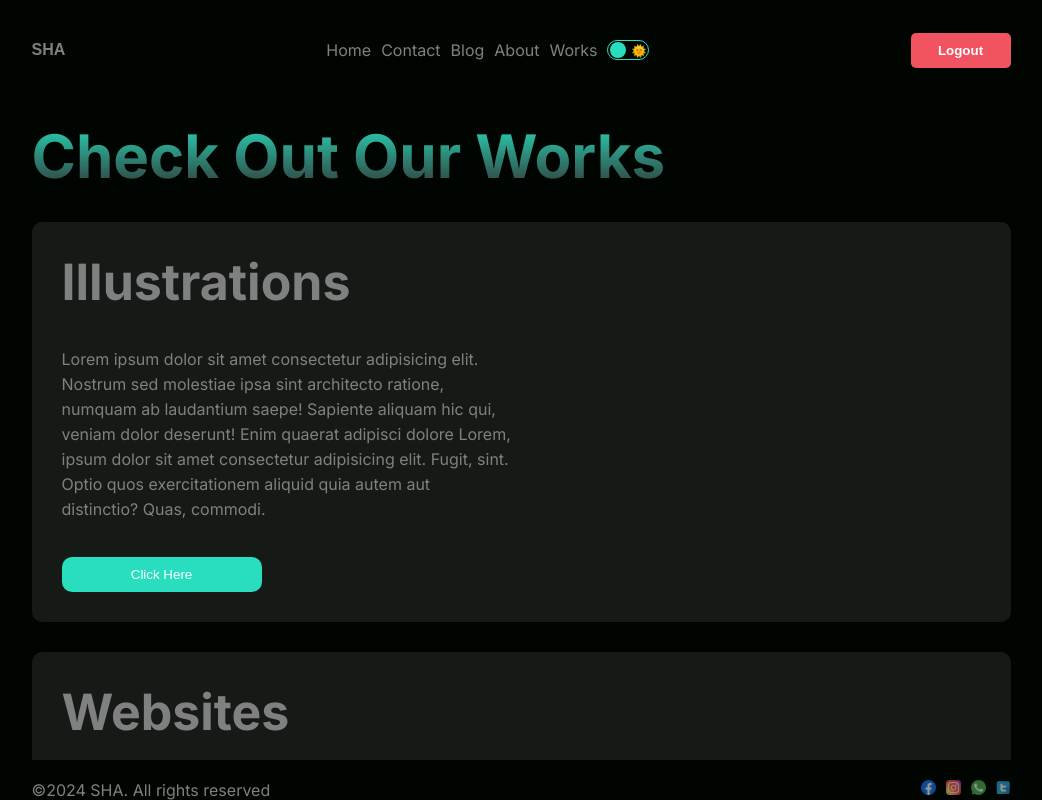
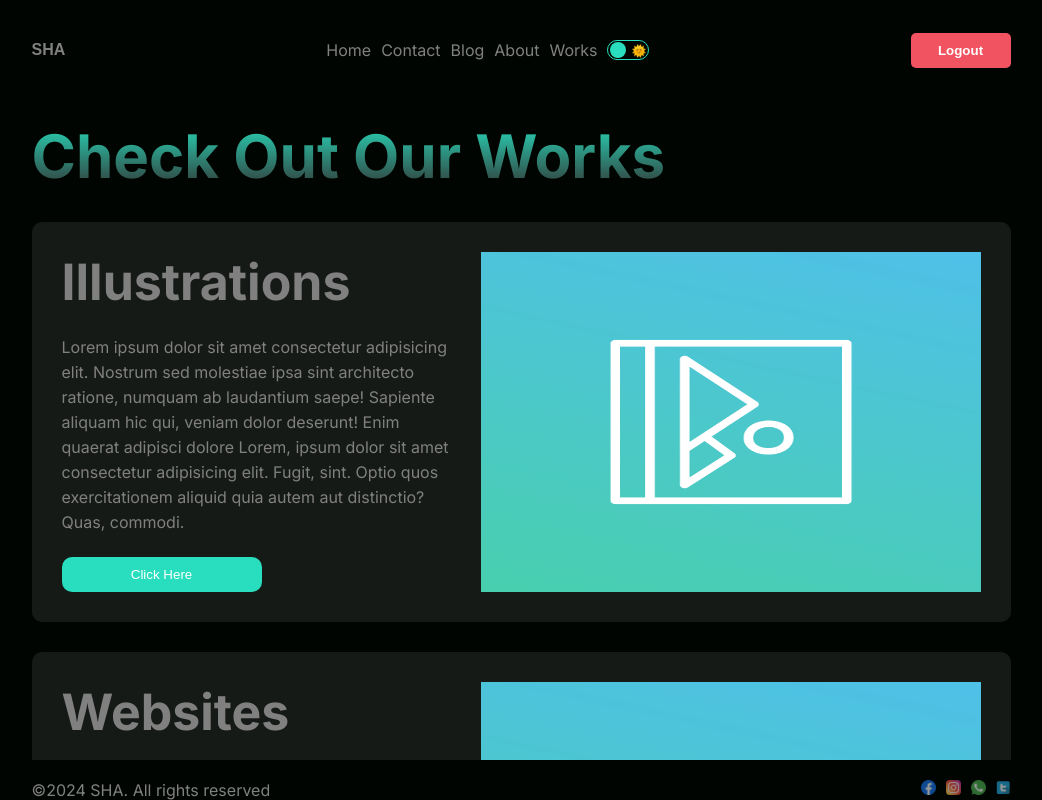
Before and after one commit to shalu2022/nextjs-blog-app, a Next.js app: page /works in a window 1280 px wide. Shown: the whole page, without its empty margins (119-1161 px from the left). Built offline with nearby package versions, Linux system fonts and the light colour scheme.

Commit message:
#15 added image in work page

```diff
--- a/src/app/works/[category]/page.module.css
+++ b/src/app/works/[category]/page.module.css
@@ -1,5 +1,6 @@
 .title{
     text-transform: capitalize;
+    margin-top: 10px;
 }
 .body{
     margin-top: 20px;
--- a/src/app/works/page.jsx
+++ b/src/app/works/page.jsx
@@ -1,22 +1,26 @@
 import react from 'react'
 import style from './page.module.css'
+import Image from 'next/image'
 
 export default function Work(){
     const cards = [
         {
             heading: "Illustrations",
             body: "Lorem ipsum dolor sit amet consectetur adipisicing elit. Nostrum sed molestiae ipsa sint architecto ratione, numquam ab laudantium saepe! Sapiente aliquam hic qui, veniam dolor deserunt! Enim quaerat adipisci dolore Lorem, ipsum dolor sit amet consectetur adipisicing elit. Fugit, sint. Optio quos exercitationem aliquid quia autem aut distinctio? Quas, commodi.",
-            url:'illustration'
+            path:'illustration',
+            url:'/dummy-image.png'
         },
         {
              heading: "Websites",
             body: "Lorem ipsum dolor sit amet consectetur adipisicing elit. Nostrum sed molestiae ipsa sint architecto ratione, numquam ab laudantium saepe! Sapiente aliquam hic qui, veniam dolor deserunt! Enim quaerat adipisci dolore Lorem, ipsum dolor sit amet consectetur adipisicing elit. Fugit, sint. Optio quos exercitationem aliquid quia autem aut distinctio? Quas, commodi.",
-            url:"websites"
+            path:"websites",
+            url:'/dummy-image.png'
         },
         {
              heading: "Applications",
             body: "Lorem ipsum dolor sit amet consectetur adipisicing elit. Nostrum sed molestiae ipsa sint architecto ratione, numquam ab laudantium saepe! Sapiente aliquam hic qui, veniam dolor deserunt! Enim quaerat adipisci dolore Lorem, ipsum dolor sit amet consectetur adipisicing elit. Fugit, sint. Optio quos exercitationem aliquid quia autem aut distinctio? Quas, commodi.",
-            url:"applications"
+            path:"applications",
+            url:'/dummy-image.png'
         }
     ]
     return (
@@ -27,9 +31,12 @@ export default function Work(){
                         <div className={style.left}>
                             <h1 className={style.heading}>{item.heading}</h1>
                             <p className={style.para}>{item.body}</p>
-                            <button className={style.button}><a href={`/works/${item.url}`}>Click Here</a></button>
+                            <button className={style.button}><a href={`/works/${item.path}`}>Click Here</a></button>
                         </div>
-                        <div className={style.right}></div>
+                        <div className={style.right}>
+                            <Image width= {500}
+    height= {340} src={item.url}/>
+                        </div>
                    </div>
                 })
                 }
```
Also changed, not shown: public/dummy-image.png (added).
